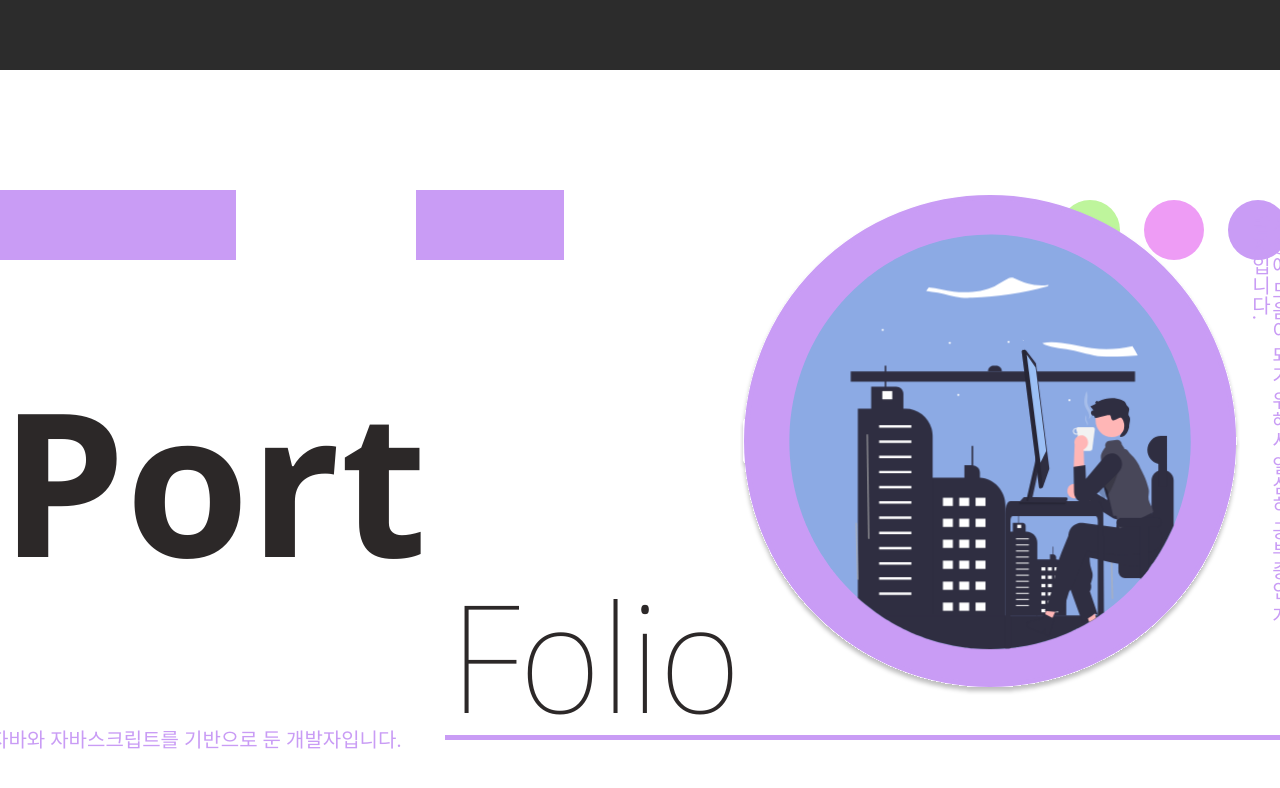
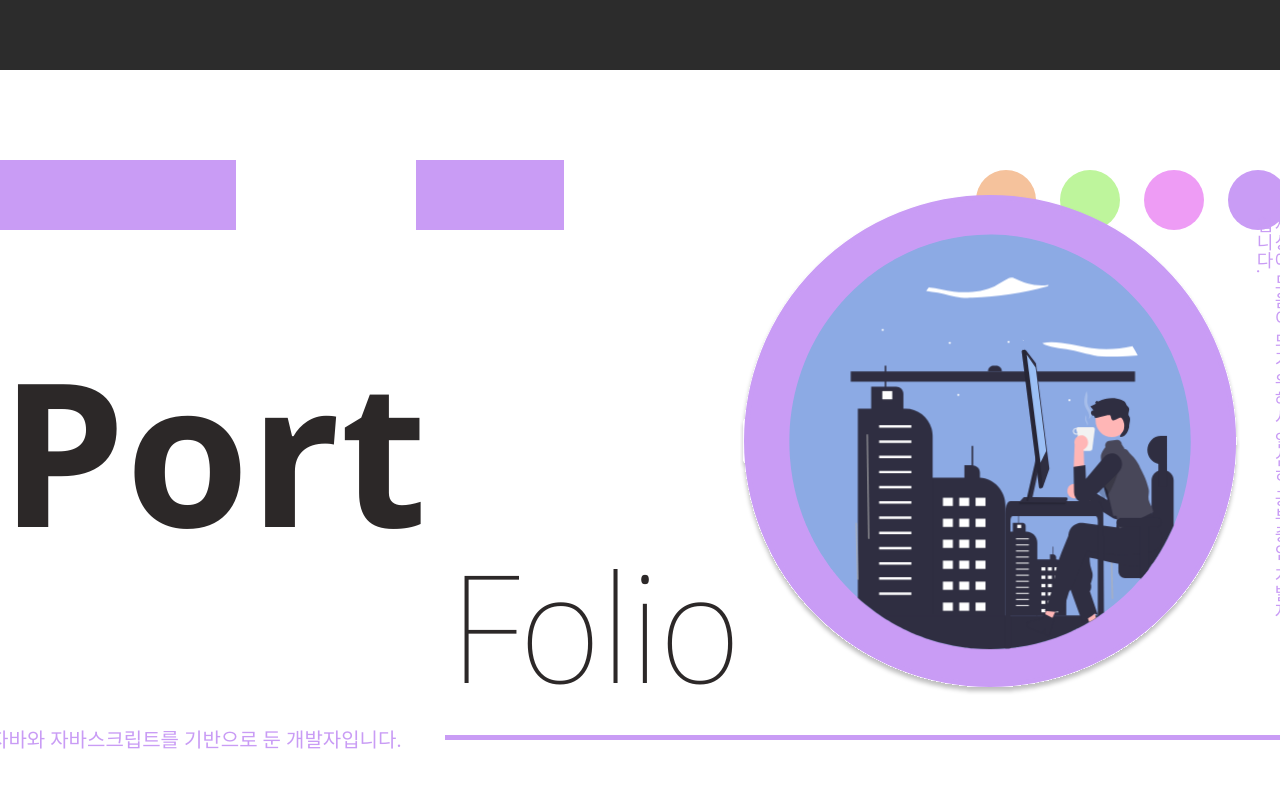
Before and after one commit to Ahnyeongjun/Portfolio_basic, a React app: page / in a window 1280 px wide. Shown: the top 788 px of the page. Built offline with nearby package versions, Linux system fonts and the light colour scheme; a web font is replaced by a local one.

Commit message:
[FIX] size

```diff
--- a/src/component/Intro/style.ts
+++ b/src/component/Intro/style.ts
@@ -27,8 +27,11 @@ export const widthWrapper = styled.div`
 `;
 export const ItemWrapper = styled.div`
     height: 70px;
-    margin-top: 120px;
+    margin-top: 100px;
     display: flex;
+    @media only screen and (max-height: 1000px) {
+        margin-top: 90px;
+    }
 `;
 export const BtnWrapper = styled.div`
     display: flex;
@@ -102,9 +105,13 @@ export const heightContent = styled.div`
     height: 80%;
     width: 100%;
     writing-mode: vertical-rl;
+    text-orientation: mixed;
     font-family: NotoSans_KR !important;
     font-size: 20px;
     color: rgb(201, 156, 245);
+    @media only screen and (max-height: 1000px) {
+        font-size: 18px;
+    }
 `;
 export const heightBox = styled.div`
     height: 20%;
```
